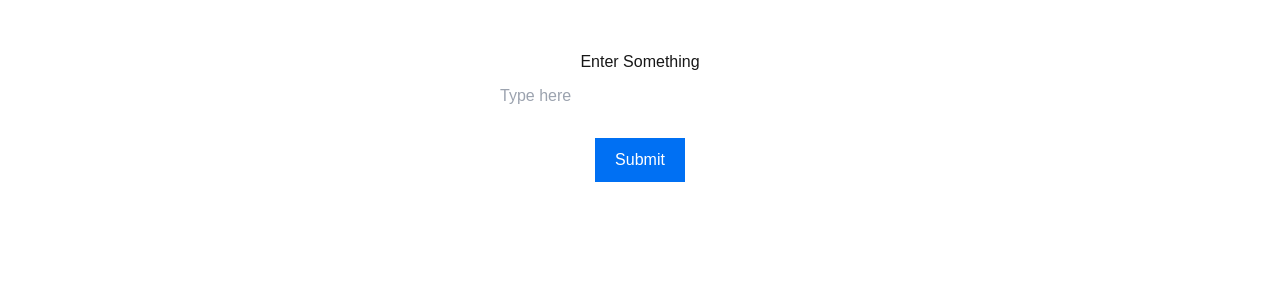
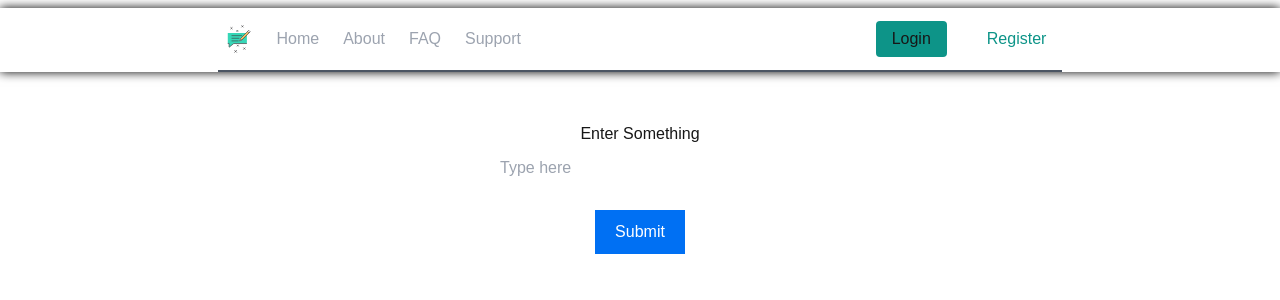
Before and after one commit to Collaborative-Open-Source-Projects/scrt-pwd-link, a Next.js app: page / in a window 1280 px wide. Shown: the top 300 px of the page. Built offline with nearby package versions, Linux system fonts and the light colour scheme.

Commit message:
mount navBar

```diff
--- a/app/layout.js
+++ b/app/layout.js
@@ -1,5 +1,6 @@
 import localFont from "next/font/local";
 import "./globals.css";
+import { NavBar } from "./components/NavBar";
 
 const geistSans = localFont({
   src: "./fonts/GeistVF.woff",
@@ -23,6 +24,7 @@ export default function RootLayout({ children }) {
       <body
         className={`${geistSans.variable} ${geistMono.variable} antialiased`}
       >
+        <NavBar />
         {children}
       </body>
     </html>
```
